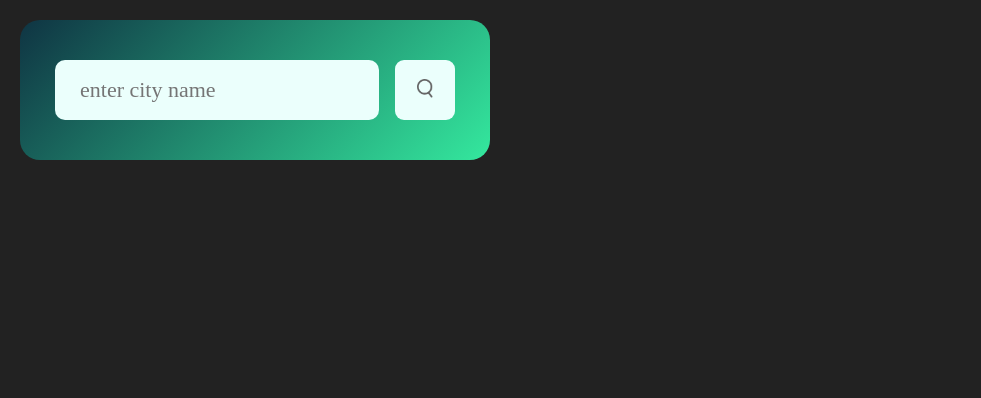
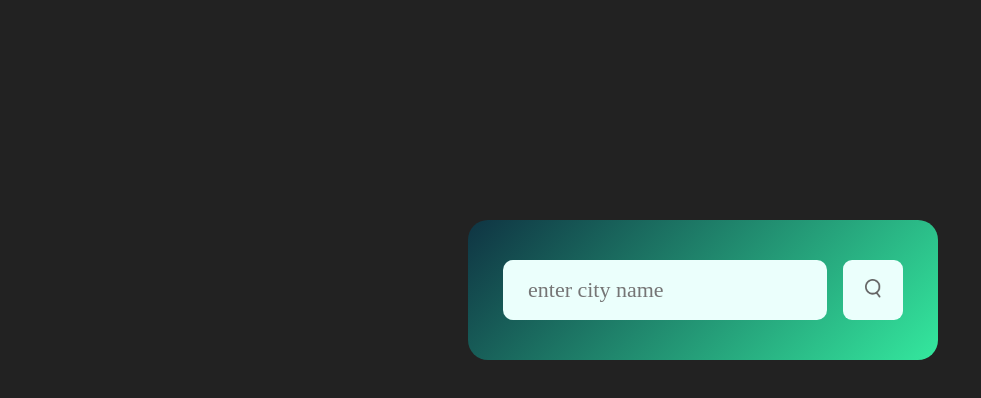
Before and after one commit to muskan333smile/weather, a plain HTML site: page index.html in a window 1280 px wide. Shown: the whole page, without its empty margins (0-981 px from the left). Drawn offline with Linux system fonts and the light colour scheme.

Commit message:
Add files via upload

```diff
--- a/style.css
+++ b/style.css
@@ -11,6 +11,9 @@ body{
 
 }
 .card{
+    position: absolute;
+    top: 25%;
+    left: 35%;
     width: 90%;
     max-width: 470px;
     background: linear-gradient(135deg,#0F3443,#34E89E);
```
